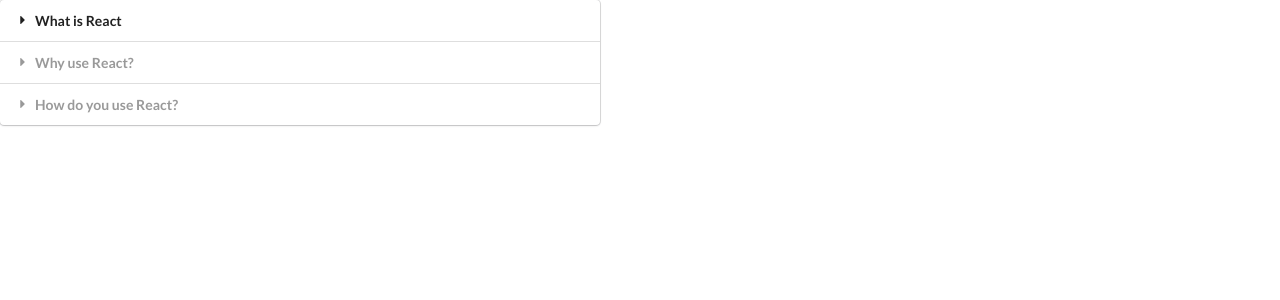
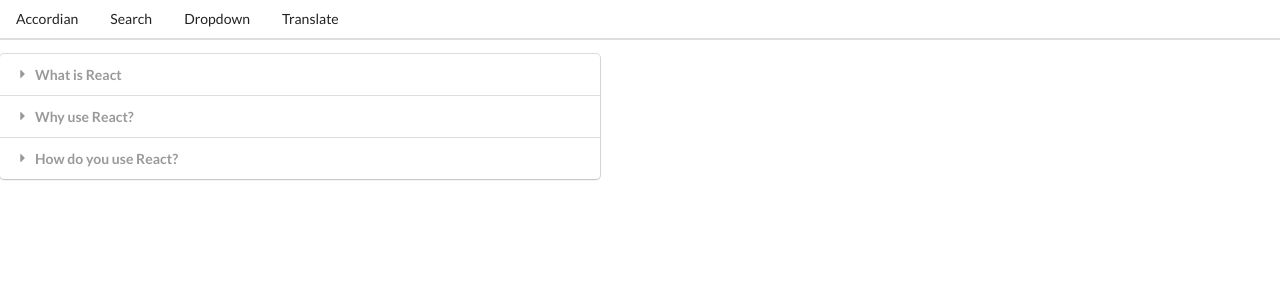
Before and after one commit to Rorywork/widgets, a React (Create React App) app: page / in a window 1280 px wide. Shown: the top 300 px of the page. Built offline with nearby package versions, Linux system fonts and the light colour scheme.

Commit message:
feat: Header.js

```diff
--- a/src/App.js
+++ b/src/App.js
@@ -4,6 +4,7 @@
 import Dropdown from './components/Dropdown';
 import Translate from './components/Translate';
 import Route from './components/Route';
+import Header from './components/Header';
 
 const items = [
     {
@@ -39,6 +40,7 @@
     const [selected, setSelected] = useState(options[0])
     return (
         <div>
+            <Header />
             <Route path='/'>
                 <Accordion items={items} />
             </Route>
--- /dev/null
+++ b/src/components/Header.js
@@ -0,0 +1,22 @@
+import React from 'react';
+
+const Header = () => {
+    return (
+        <div className="ui secondary pointing menu">
+            <a href="/" className="item">
+                Accordian
+            </a>
+            <a href="/list" className="item">
+                Search
+            </a>
+            <a href="/dropdown" className="item">
+                Dropdown
+            </a>
+            <a href="/translate" className="item">
+                Translate
+            </a>
+        </div>
+    );
+}
+
+export default Header;
```
